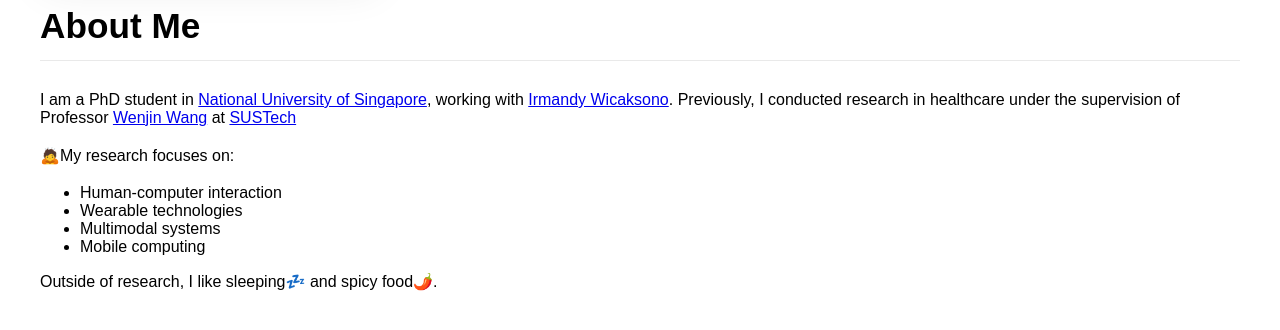
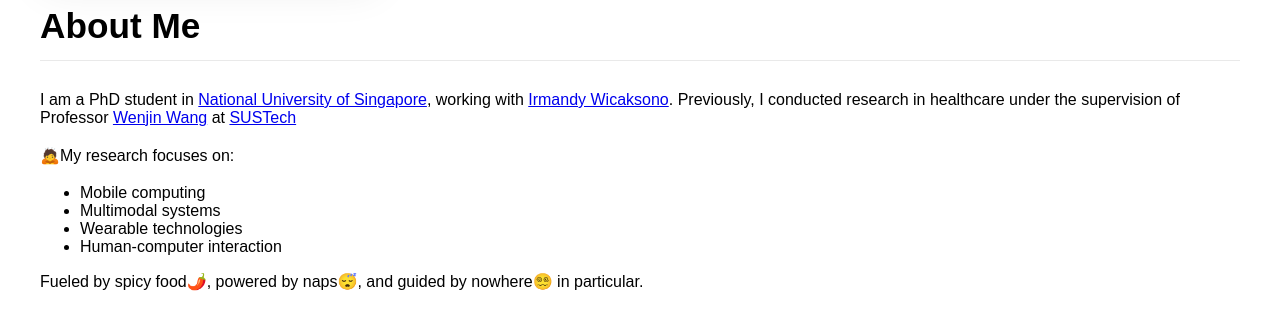
Before and after one commit to yingen-zhu/yingen-zhu.github.io, a Jekyll site: the page built from about.md, in a window 1280 px wide, cut to the strip 395-725 px from the top of the page. Built offline with Jekyll 4.4.1, drawn with Linux system fonts in a browser that asks for light colours.

Commit message:
Update about.md

```diff
--- a/about.md
+++ b/about.md
@@ -96,14 +96,14 @@ permalink: /about/
   </p>
 
   <ul>
+  <li>Mobile computing</li>
+  <li>Multimodal systems</li>
+  <li>Wearable technologies</li>
   <li>Human-computer interaction</li>
-  <li>Wearable technologies</li>
-  <li>Multimodal systems</li>
-  <li>Mobile computing</li>
 </ul>
 
   <p>
-  Outside of research, I like sleeping💤 and spicy food🌶️.
+  Fueled by spicy food🌶️, powered by naps😴, and guided by nowhere😵‍💫 in particular.
   </p>
 
 </div>
```
